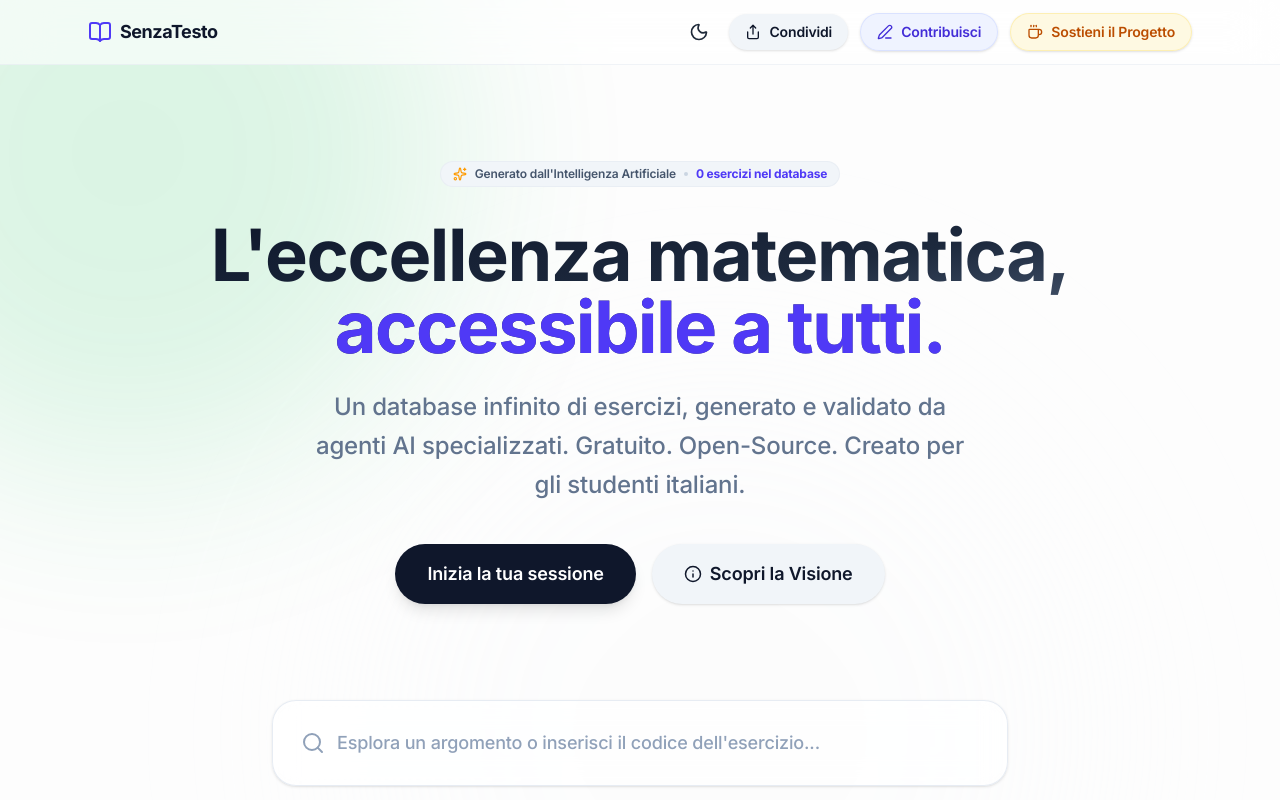
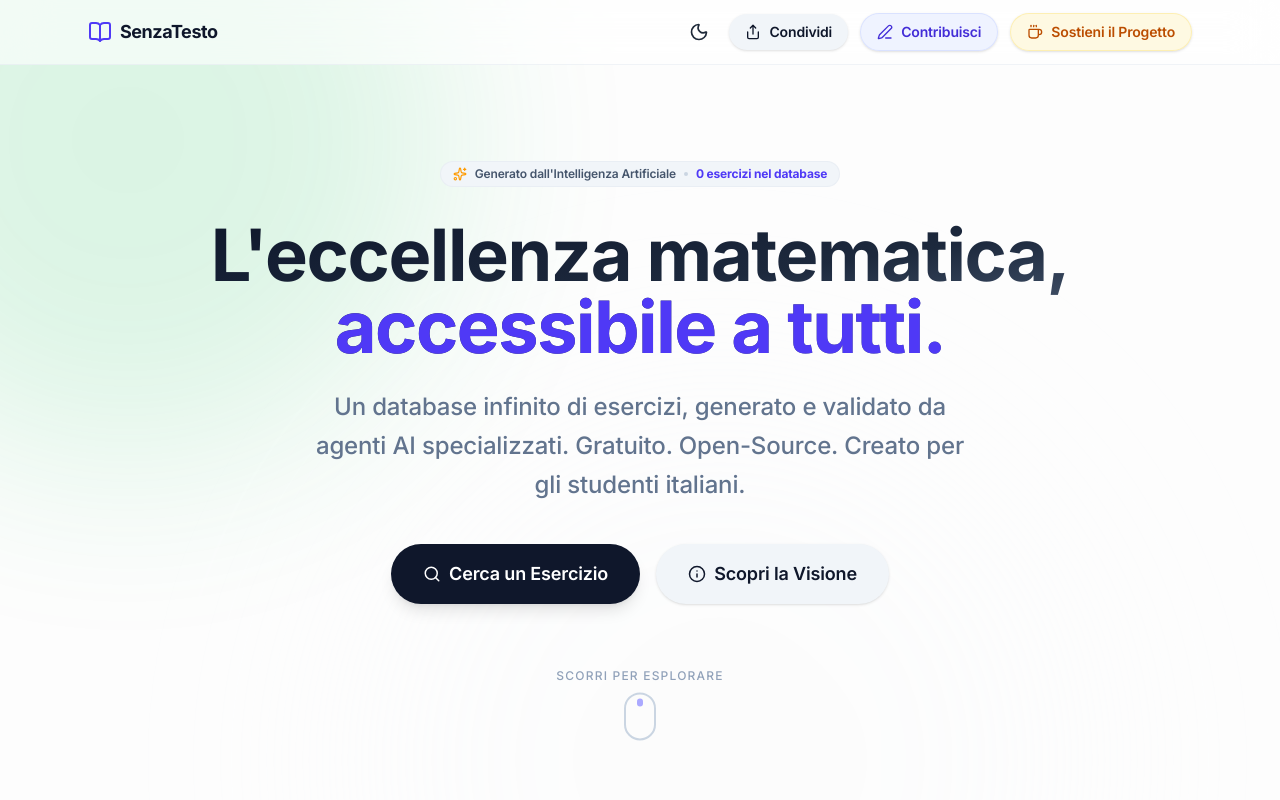
Before and after one commit to linzialessandro/SenzaTesto, a Next.js app in the folder apps/frontend/: page /SenzaTesto/ in a window 1280 px wide. Shown: the top 800 px of the page. Built offline with nearby package versions, Linux system fonts and the light colour scheme; no server answers; the database is empty.

Commit message:
feat(frontend): redesign HeroSection con Smart Focus e indicatore scroll animato

```diff
--- a/apps/frontend/src/components/home/HeroSection.tsx
+++ b/apps/frontend/src/components/home/HeroSection.tsx
@@ -1,6 +1,6 @@
 import React from 'react';
 import { motion } from 'framer-motion';
-import { Sparkles, Info } from 'lucide-react';
+import { Sparkles, Info, Search, ChevronDown } from 'lucide-react';
 import { Button } from '@/components/ui/Button';
 
 interface HeroSectionProps {
@@ -9,6 +9,30 @@ interface HeroSectionProps {
 }
 
 export function HeroSection({ onOpenInfo, totalCount }: HeroSectionProps) {
+  const handleStartSession = () => {
+    const section = document.getElementById('exercises-section');
+    if (section) {
+      const windowHeight = window.innerHeight;
+      const sectionRect = section.getBoundingClientRect();
+      const sectionHeight = sectionRect.height;
+      // Calcola la posizione esatta per centrare la sezione (barra di ricerca) nello schermo
+      const offsetPosition = sectionRect.top + window.scrollY - (windowHeight / 2) + (sectionHeight / 2);
+
+      window.scrollTo({
+        top: offsetPosition,
+        behavior: 'smooth'
+      });
+
+      // Focalizza l'input dopo lo scroll per un'esperienza seamless
+      const input = section.querySelector('input[type="text"]') as HTMLInputElement;
+      if (input) {
+        setTimeout(() => {
+          input.focus({ preventScroll: true });
+        }, 600); // Ritardo per permettere il completamento dell'animazione di scroll
+      }
+    }
+  };
+
   return (
     <motion.section
       initial={{ opacity: 0, y: 20 }}
@@ -38,15 +62,37 @@ export function HeroSection({ onOpenInfo, totalCount }: HeroSectionProps) {
         Gratuito. Open-Source. Creato per gli studenti italiani.
       </p>
 
-      <div className="flex flex-col sm:flex-row items-center justify-center gap-4">
-        <Button size="lg" onClick={() => document.getElementById('exercises-section')?.scrollIntoView({ behavior: 'smooth' })}>
-          Inizia la tua sessione
+      <div className="flex flex-col sm:flex-row items-center justify-center gap-4 mb-16">
+        <Button size="lg" onClick={handleStartSession} className="flex items-center gap-2 group">
+          <Search size={18} className="transition-transform duration-300 group-hover:scale-110" />
+          Cerca un Esercizio
         </Button>
         <Button variant="secondary" size="lg" onClick={onOpenInfo} className="flex items-center gap-2">
           <Info size={18} />
           Scopri la Visione
         </Button>
       </div>
+
+      <motion.div
+        initial={{ opacity: 0 }}
+        animate={{ opacity: 1 }}
+        transition={{ delay: 1, duration: 1 }}
+        className="flex flex-col items-center justify-center gap-2 opacity-60 hover:opacity-100 transition-opacity cursor-pointer"
+        onClick={handleStartSession}
+      >
+        <span className="text-xs font-medium text-slate-400 dark:text-slate-500 uppercase tracking-widest">Scorri per esplorare</span>
+        <motion.div
+          animate={{ y: [0, 8, 0] }}
+          transition={{ repeat: Infinity, duration: 2, ease: "easeInOut" }}
+          className="w-8 h-12 rounded-full border-2 border-slate-300 dark:border-slate-700 flex justify-center items-start p-1"
+        >
+          <motion.div
+            animate={{ height: ['20%', '40%', '20%'], opacity: [0.5, 1, 0.5] }}
+            transition={{ repeat: Infinity, duration: 2, ease: "easeInOut" }}
+            className="w-1.5 bg-indigo-500 rounded-full"
+          />
+        </motion.div>
+      </motion.div>
     </motion.section>
   );
 }
```
